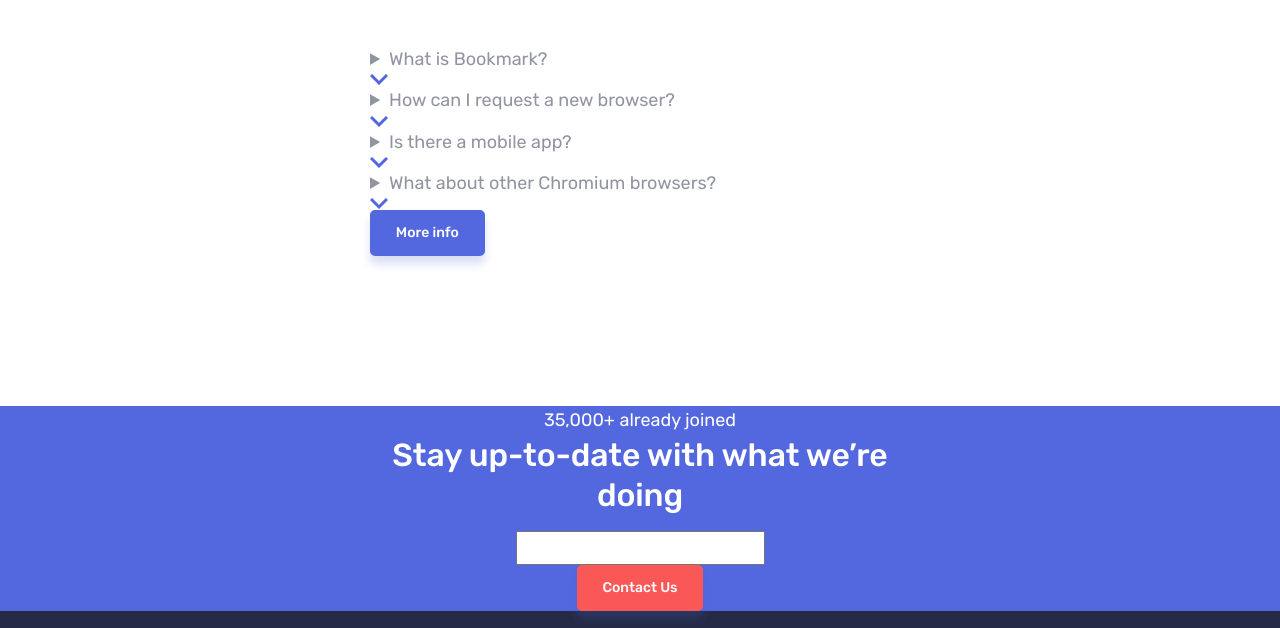
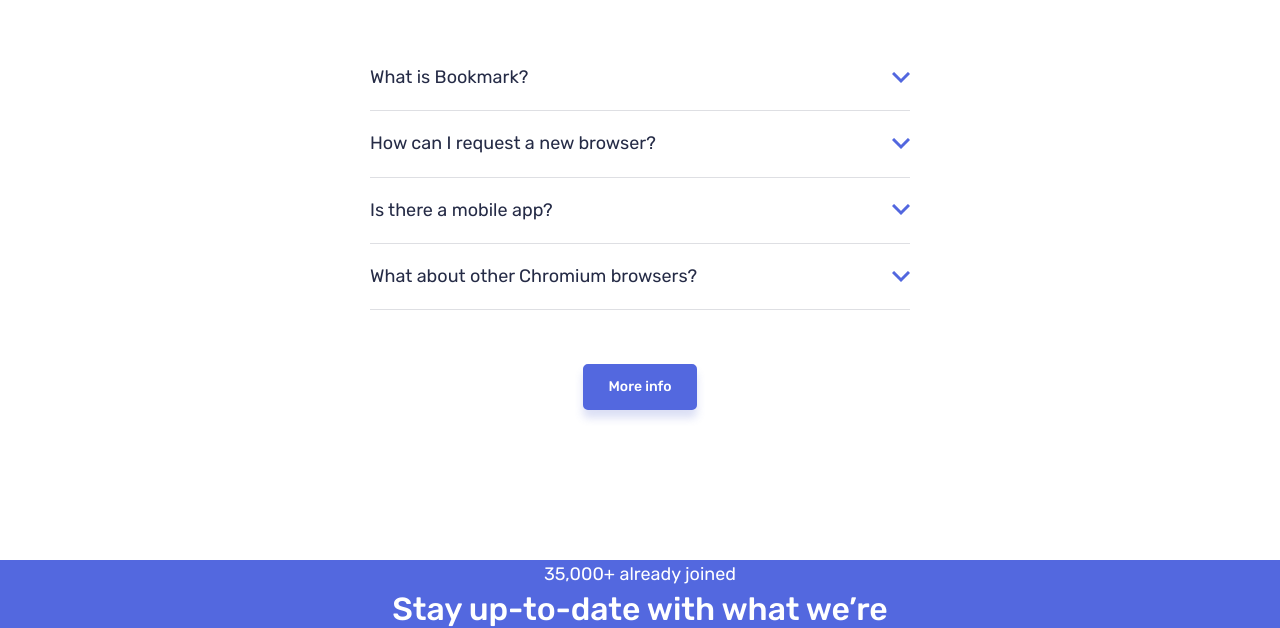
Before and after one commit to karolbanat/bookmark-landing-page, a website: page index.html in a window 1280 px wide. Shown: the part 2626-3254 px from the top of the page. Drawn offline with Linux system fonts and the light colour scheme.

Commit message:
FAQ section

```diff
--- a/index.html
+++ b/index.html
@@ -206,13 +206,14 @@
           answered please feel free to email us.</p>
       </header>
       <div class="container container--small">
+        <div class="flex-column">
           <!-- Questions start -->
           <ul class="accordion">
             <!-- Question 1 -->
             <li>
               <details class="accordion__item">
                 <summary class="accordion__control">
-                <span class="accordion__question">What is Bookmark?</span>
+                  <span>What is Bookmark?</span>
                   <img src="./dist/images/icon-arrow.svg" alt="" class="accordion__icon">
                 </summary>
                 <p class="accordion__body">Lorem ipsum dolor sit amet, consectetur adipiscing elit. Fusce tincidunt
@@ -224,10 +225,11 @@
             <li>
               <details class="accordion__item">
                 <summary class="accordion__control">
-                <span class="accordion__question">How can I request a new browser?</span>
+                  <span>How can I request a new browser?</span>
                   <img src="./dist/images/icon-arrow.svg" alt="" class="accordion__icon">
                 </summary>
-              <p class="accordion__body">Vivamus luctus eros aliquet convallis ultricies. Mauris augue massa, ultricies
+                <p class="accordion__body">Vivamus luctus eros aliquet convallis ultricies. Mauris augue massa,
+                  ultricies
                   non ligula.
                   Suspendisse imperdiet. Vivamus luctus eros aliquet convallis ultricies. Mauris augue massa,
                   ultricies non ligula. Suspendisse imperdie tVivamus luctus eros aliquet convallis ultricies.
@@ -239,7 +241,7 @@
             <li>
               <details class="accordion__item">
                 <summary class="accordion__control">
-                <span class="accordion__question">Is there a mobile app?</span>
+                  <span>Is there a mobile app?</span>
                   <img src="./dist/images/icon-arrow.svg" alt="" class="accordion__icon">
                 </summary>
                 <p class="accordion__body">Sed consectetur quam id neque fermentum accumsan. Praesent luctus vestibulum
@@ -253,7 +255,7 @@
             <li>
               <details class="accordion__item">
                 <summary class="accordion__control">
-                <span class="accordion__question">What about other Chromium browsers?</span>
+                  <span>What about other Chromium browsers?</span>
                   <img src="./dist/images/icon-arrow.svg" alt="" class="accordion__icon">
                 </summary>
                 <p class="accordion__body">Integer condimentum ipsum id imperdiet finibus. Vivamus in placerat mi, at
@@ -264,7 +266,8 @@
             <!-- Question 4 end -->
           </ul>
           <!-- Questions end -->
-        <a href="#" class="button button--primary">More info</a>
+          <a href="#" class="button button--primary | mx-auto">More info</a>
+        </div>
       </div>
     </section>
     <!-- FAQ section end -->
--- a/src/sass/abstracts/_variables.scss
+++ b/src/sass/abstracts/_variables.scss
@@ -18,6 +18,7 @@ $colors: (
 		200: hsl(0 0% 97%),
 		400: hsl(229 8% 60%),
 		700: hsl(229 31% 21%),
+		715: hsl(229 31% 21% / 0.15),
 		725: hsl(229 31% 21% / 0.25),
 		750: hsl(229 31% 21% / 0.5),
 		775: hsl(229 31% 21% / 0.75),
--- /dev/null
+++ b/src/sass/components/_accordion.scss
@@ -0,0 +1,44 @@
+@use '../abstracts/mixins' as mxn;
+
+.accordion {
+	&:not(:last-child) {
+		margin-block-end: var(--spacer-rem-700);
+	}
+
+	&__item {
+		border-bottom: 1px solid var(--clr-neutral-715);
+	}
+
+	&__item[open] &__icon {
+		rotate: 180deg;
+		filter: invert(56%) sepia(65%) saturate(5169%) hue-rotate(333deg) brightness(122%) contrast(96%);
+	}
+
+	&__control {
+		display: flex;
+		align-items: center;
+		justify-content: space-between;
+		padding-block: var(--spacer-em-300);
+		font-size: var(--fz-450);
+		color: var(--clr-neutral-700);
+		list-style: none;
+		cursor: pointer;
+		transition: color 0.35s ease;
+
+		&:hover,
+		&:focus {
+			color: var(--clr-accent-400);
+		}
+	}
+
+	&__icon {
+		transition: rotate 0.4s ease;
+	}
+
+	&__body {
+		padding-block-start: var(--spacer-rem-200);
+		padding-block-end: var(--spacer-rem-450);
+		font-size: var(--fz-500);
+		line-height: 2;
+	}
+}
--- a/src/sass/components/_index.scss
+++ b/src/sass/components/_index.scss
@@ -7,3 +7,4 @@
 @forward './features-tabs';
 @forward './features-tab';
 @forward './card';
+@forward './accordion';
--- a/src/sass/layout/_flex.scss
+++ b/src/sass/layout/_flex.scss
@@ -1,5 +1,9 @@
 [class*='flex'] {
 	display: flex;
+}
+
+.flex-column {
+	flex-direction: column;
 }
 
 .flex-socials {
--- a/src/sass/utility/_margin.scss
+++ b/src/sass/utility/_margin.scss
@@ -1,6 +1,6 @@
 @use '../abstracts/mixins' as mxn;
 
-.margin-inline-auto {
+.mx-auto {
 	margin-inline: auto;
 }
 
```
Also changed, not shown: dist/css/main.min.css. Lines whose indentation alone changed are shown as unchanged.
